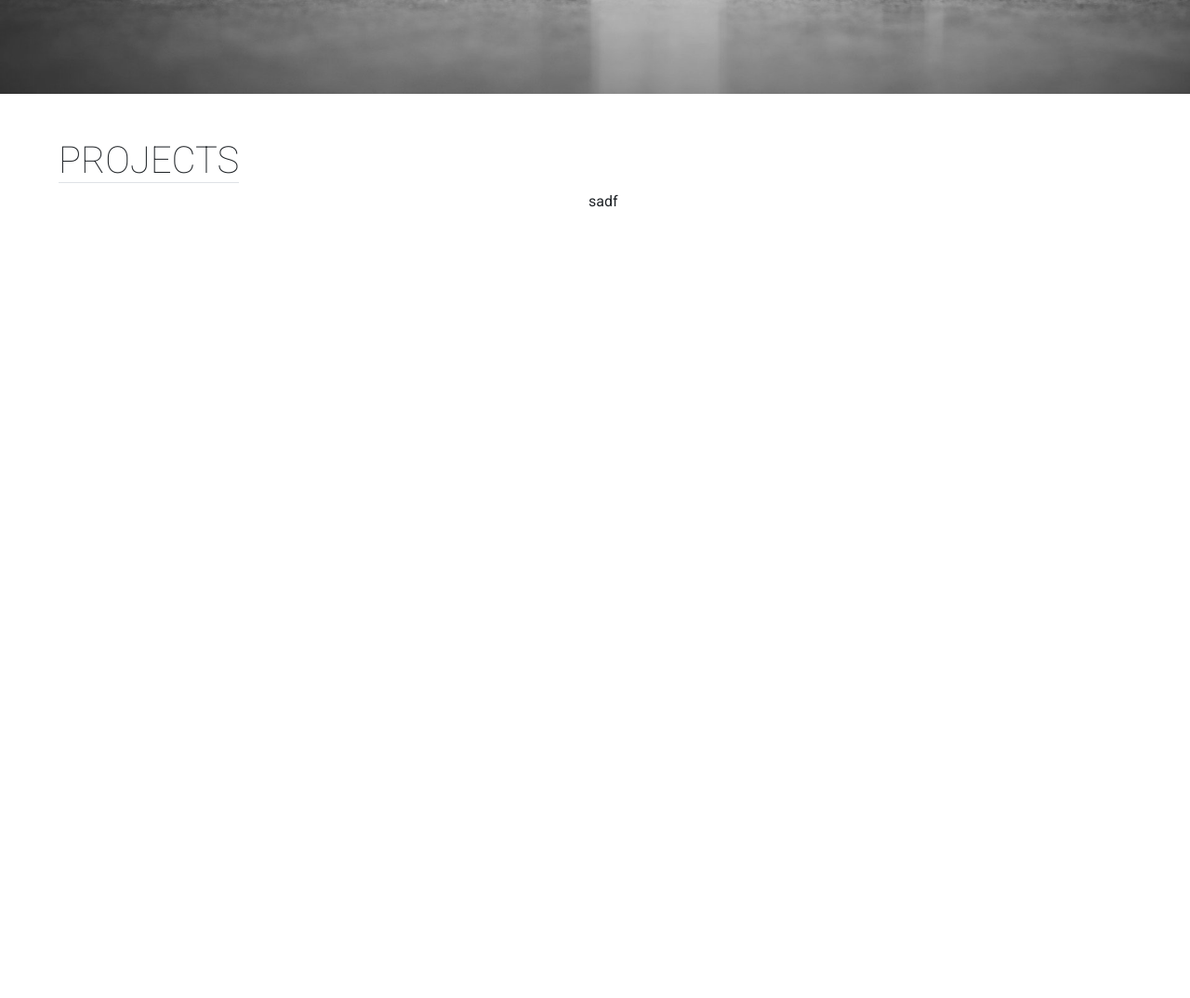
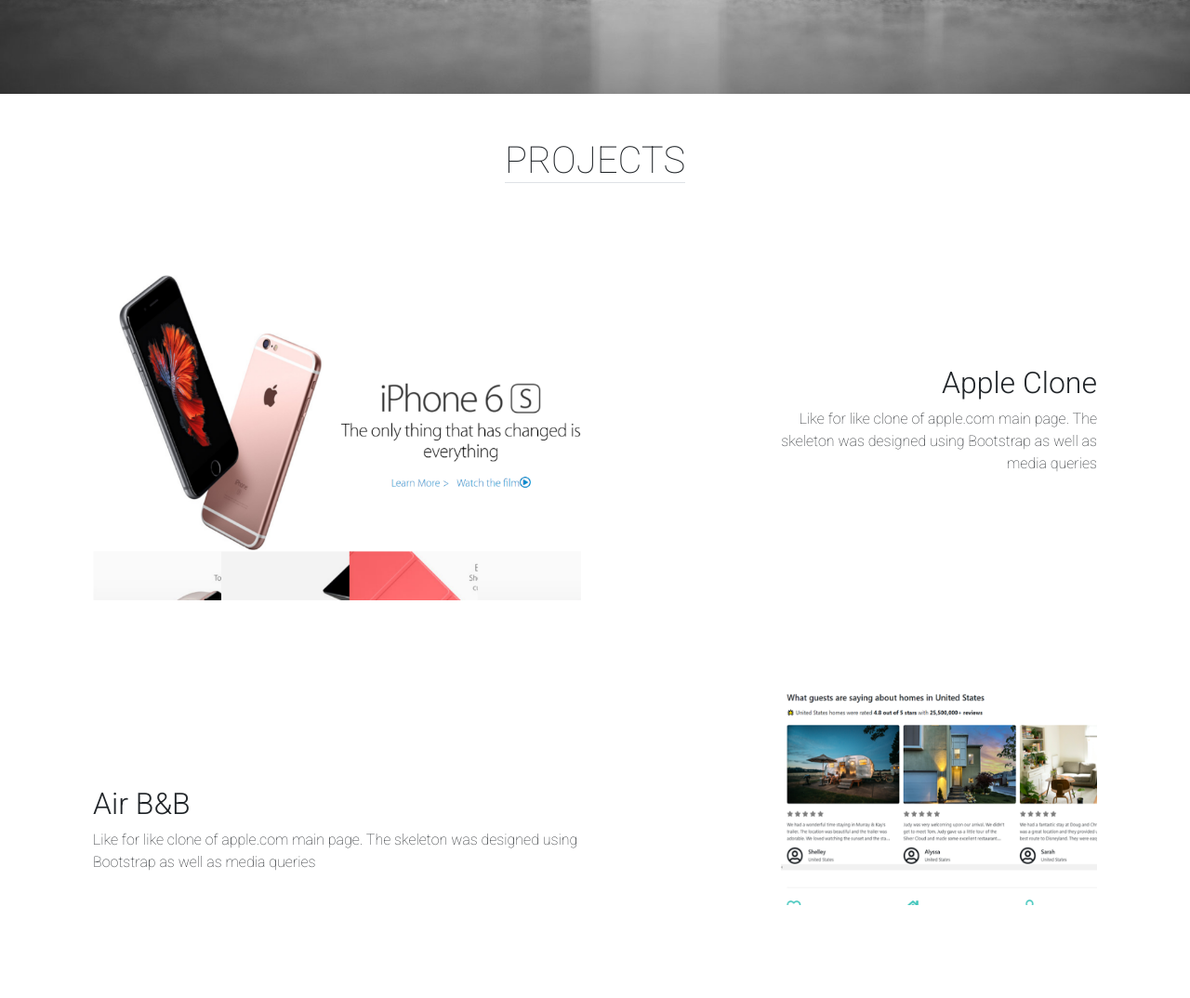
Before and after one commit to JulianSono/porfolio, a plain HTML site: page index.html in a window 1280 px wide. Shown: the part 699-1773 px from the top of the page at 93% size. Before the commit the page ends 928 px from the top, so only its background shows below. Drawn offline with nearby package versions, Linux system fonts and the light colour scheme.

Commit message:
main content

```diff
--- a/index.html
+++ b/index.html
@@ -1,31 +1,38 @@
 <!DOCTYPE html>
 <html lang="en">
+
 <head>
   <meta charset="UTF-8">
   <meta name="viewport" content="width=device-width, initial-scale=1.0">
 
   <!--Boostrap-->
-    <link rel="stylesheet" href="https://cdn.jsdelivr.net/npm/bootstrap@4.5.3/dist/css/bootstrap.min.css" integrity="sha384-TX8t27EcRE3e/ihU7zmQxVncDAy5uIKz4rEkgIXeMed4M0jlfIDPvg6uqKI2xXr2" crossorigin="anonymous">
+  <link rel="stylesheet" href="https://cdn.jsdelivr.net/npm/bootstrap@4.5.3/dist/css/bootstrap.min.css"
+    integrity="sha384-TX8t27EcRE3e/ihU7zmQxVncDAy5uIKz4rEkgIXeMed4M0jlfIDPvg6uqKI2xXr2" crossorigin="anonymous">
 
   <!--Fontawsome-->
-    <link rel="stylesheet" href="https://use.fontawesome.com/releases/v5.2.0/css/all.css" integrity="sha384-hWVjflwFxL6sNzntih27bfxkr27PmbbK/iSvJ+a4+0owXq79v+lsFkW54bOGbiDQ" crossorigin="anonymous">
+  <link rel="stylesheet" href="https://use.fontawesome.com/releases/v5.2.0/css/all.css"
+    integrity="sha384-hWVjflwFxL6sNzntih27bfxkr27PmbbK/iSvJ+a4+0owXq79v+lsFkW54bOGbiDQ" crossorigin="anonymous">
 
   <!--Google fonts-->
   <link rel="preconnect" href="https://fonts.gstatic.com">
-    <link href="https://fonts.googleapis.com/css2?family=Roboto:ital,wght@0,100;0,300;0,400;0,500;0,700;0,900;1,100;1,300;1,400;1,500;1,700;1,900&display=swap" rel="stylesheet">
+  <link
+    href="https://fonts.googleapis.com/css2?family=Roboto:ital,wght@0,100;0,300;0,400;0,500;0,700;0,900;1,100;1,300;1,400;1,500;1,700;1,900&display=swap"
+    rel="stylesheet">
 
 
   <link rel="stylesheet" href="style.css">
 
   <title>Document</title>
 </head>
+
 <body>
   <!--Navitation-->
 
 
   <nav class="navbar  navbar-expand-xl fixed-top position-absolute  w-100">
-   <span  class="name-text ml-5">JULIAN RE</span>
-    <button class="navbar-toggler" type="button" data-toggle="collapse" data-target="#navbarNav" aria-controls="navbarNav" aria-expanded="false" aria-label="Toggle navigation">
+    <span class="name-text ml-5">JULIAN RE</span>
+    <button class="navbar-toggler" type="button" data-toggle="collapse" data-target="#navbarNav"
+      aria-controls="navbarNav" aria-expanded="false" aria-label="Toggle navigation">
       <span class="navbar-toggler-icon"></span>
     </button>
     <div class="collapse navbar-collapse mr-5   menu-text " id="navbarNav">
@@ -59,32 +66,85 @@
 
   <div class="intro-text">
     <h1>Hello,</h1>
-        <p><span class="dev-text">  I'm a web developer</span>, ready to help your</p>
-        <p><span class="dev-text2">business thrive</span> </p></div>
+    <p><span class="dev-text"> I'm a web developer</span>, ready to help your</p>
+    <p><span class="dev-text2">business thrive</span> </p>
+  </div>
   </div>
 
   <main>
-    <div class="container mx-5">
-      <h1 class="mt-5"><span id="project-title" class="border-bottom">PROJECTS</span> </h1>
-      <div class="row">
+    <div class="container mx-5  m-auto ">
+      <h1 class="mt-5 text-center mb-5"><span id="project-title" class="border-bottom">PROJECTS</span> </h1>
+      <div class="row mb-5 ">
       </div>
 
-        <div class="row">
+      <!--Apple Clone-->
+      <div class="row m-auto ">
 
-          <div class="col">
-          <div>
-<img src="./images/" alt="">
+        <div class="col col-lg-6  ">
+        <a href="#"  data-bs-toggle="modal" data-bs-target="#exampleModal"><img src="./images/apple.png" alt="" class="img-fluid"></a>
+        </div>
+
+        <!--middle column-->
+        <div class="col col-lg-2"></div>
+
+        <div class="col   col-lg-4  text-right titles ">
+
+          <h2 class="project-title">Apple Clone</h2>
+
+          <p class="apple-p">Like for like clone of apple.com main page. The skeleton was designed using Bootstrap
+            as well as media
+            queries</p>
         </div>
       </div>
-          <div class="col">
-            sadf
+
+      <div class="devider"></div>
+
+      <!--Airbnb-->
+      <div class="row m-auto">
+
+        <div class="col col-lg-6  titles  ">
+          <h2 class="project-title">Air B&B</h2>
+          <p class="apple-p">Like for like clone of apple.com main page. The skeleton was designed using Bootstrap
+            as well as media
+            queries</p>
+        </div>
+
+        <!--middle column-->
+        <div class="col col-lg-2"></div>
+
+        <div class="col   col-lg-4  text-right test ">
+          <img src="./images/air.png" alt="" class="img-fluid border-1">
+        </div>
+      </div>
+    </div>
+
+    <!-- Modal -->
+<div class="modal fade" id="exampleModal" tabindex="-1" aria-labelledby="exampleModalLabel" aria-hidden="true">
+  <div class="modal-dialog">
+    <div class="modal-content">
+      <div class="modal-header">
+        <h5 class="modal-title" id="exampleModalLabel">Modal title</h5>
+        <button type="button" class="btn-close" data-bs-dismiss="modal" aria-label="Close"></button>
+      </div>
+      <div class="modal-body">
+       <img src="./images/apple2.png" alt="">
+      </div>
+      <div class="modal-footer">
+        <button type="button" class="btn btn-secondary" data-bs-dismiss="modal">Close</button>
+        <button type="button" class="btn btn-primary">Save changes</button>
       </div>
     </div>
   </div>
 </div>
+
   </main>
 
-<script src="https://code.jquery.com/jquery-3.5.1.slim.min.js" integrity="sha384-DfXdz2htPH0lsSSs5nCTpuj/zy4C+OGpamoFVy38MVBnE+IbbVYUew+OrCXaRkfj" crossorigin="anonymous"></script>
-<script src="https://cdn.jsdelivr.net/npm/bootstrap@4.5.3/dist/js/bootstrap.bundle.min.js" integrity="sha384-ho+j7jyWK8fNQe+A12Hb8AhRq26LrZ/JpcUGGOn+Y7RsweNrtN/tE3MoK7ZeZDyx" crossorigin="anonymous"></script>
+  <script src="https://code.jquery.com/jquery-3.5.1.slim.min.js"
+    integrity="sha384-DfXdz2htPH0lsSSs5nCTpuj/zy4C+OGpamoFVy38MVBnE+IbbVYUew+OrCXaRkfj" crossorigin="anonymous">
+  </script>
+  <script src="https://cdn.jsdelivr.net/npm/bootstrap@4.5.3/dist/js/bootstrap.bundle.min.js"
+    integrity="sha384-ho+j7jyWK8fNQe+A12Hb8AhRq26LrZ/JpcUGGOn+Y7RsweNrtN/tE3MoK7ZeZDyx" crossorigin="anonymous">
+  </script>
 </body>
+
 </html>
--- a/style.css
+++ b/style.css
@@ -68,3 +68,21 @@ font-weight: 100;
  font-weight: 100;
 
 }
+
+
+.titles{
+   top:100px
+}
+
+.project-title{
+    font-weight: 300;
+}
+
+.apple-p{
+    font-weight: 200;
+}
+
+.devider{
+    margin-top: 100px;
+
+}
```
Also changed, not shown: images/air.png (added), images/apple.png (added), images/apple2.png (added). Lines whose indentation alone changed are shown as unchanged.
